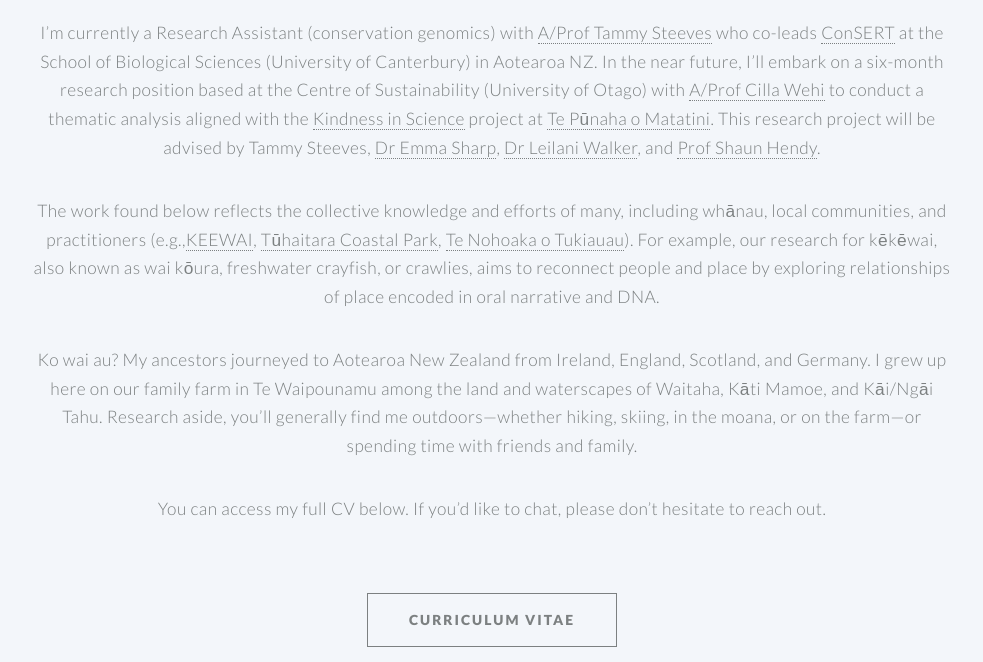
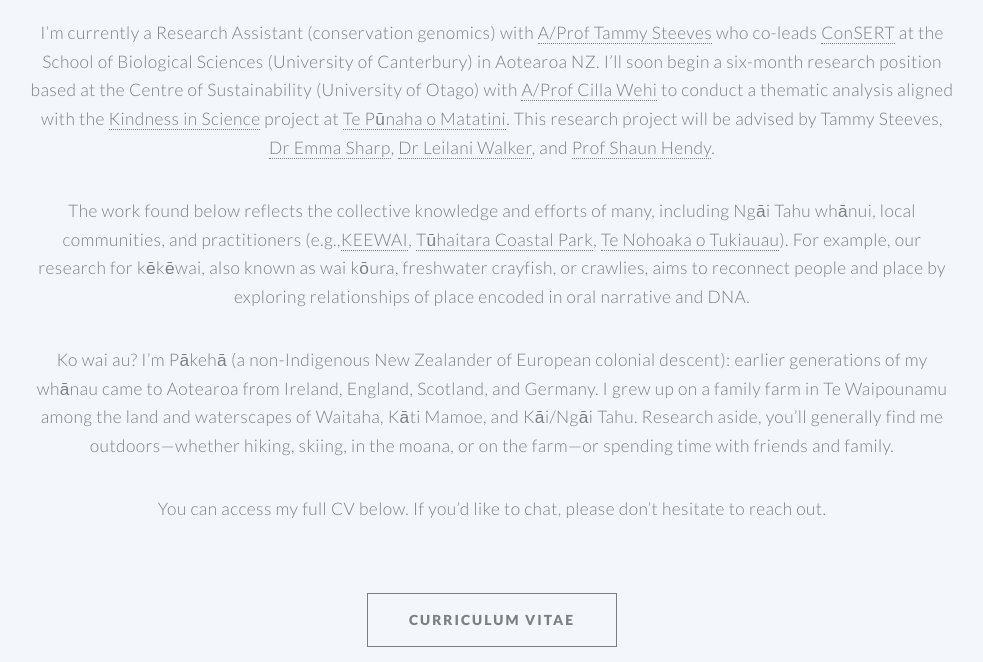
Before and after one commit to aislingrayne/aislingrayne.github.io, a Jekyll site: the page built from index.md, in a window 1280 px wide and 900 px high, scrolled down 855 px, cut to the strip 238-900 px from the top of the window. Shown: the whole strip, without its empty margins (148-1131 px from the left). Built offline with Jekyll 4.4.1, drawn with Linux system fonts in a browser that asks for light colours.

Commit message:
Update index.md

```diff
--- a/index.md
+++ b/index.md
@@ -49,10 +49,10 @@
 
 <img src="../images/profile.png" class="aligncenter" style="max-width:200px" alt="profile">
 
-I'm currently a Research Assistant (conservation genomics) with [A/Prof Tammy Steeves](https://www.canterbury.ac.nz/science/contact-us/people/tammy-steeves.html) who co-leads [ConSERT](http://www.ucconsert.org/) at the School of Biological Sciences (University of Canterbury) in Aotearoa NZ. In the near future, I'll embark on a six-month research position based at the Centre of Sustainability (University of Otago) with [A/Prof Cilla Wehi](http://www.priscillawehi.com/) to conduct a thematic analysis aligned with the *[Kindness in Science](http://www.kindnessinscience.org/)* project at [Te Pūnaha o Matatini](https://www.tepunahamatatini.ac.nz/). This research project will be advised by Tammy Steeves, [Dr Emma Sharp](https://unidirectory.auckland.ac.nz/profile/el-sharp), [Dr Leilani Walker](https://leilani-walker.com/), and [Prof Shaun Hendy](https://www.tepunahamatatini.ac.nz/shaun-hendy/).
+I'm currently a Research Assistant (conservation genomics) with [A/Prof Tammy Steeves](https://www.canterbury.ac.nz/science/contact-us/people/tammy-steeves.html) who co-leads [ConSERT](http://www.ucconsert.org/) at the School of Biological Sciences (University of Canterbury) in Aotearoa NZ. I'll soon begin a six-month research position based at the Centre of Sustainability (University of Otago) with [A/Prof Cilla Wehi](http://www.priscillawehi.com/) to conduct a thematic analysis aligned with the *[Kindness in Science](http://www.kindnessinscience.org/)* project at [Te Pūnaha o Matatini](https://www.tepunahamatatini.ac.nz/). This research project will be advised by Tammy Steeves, [Dr Emma Sharp](https://unidirectory.auckland.ac.nz/profile/el-sharp), [Dr Leilani Walker](https://leilani-walker.com/), and [Prof Shaun Hendy](https://www.tepunahamatatini.ac.nz/shaun-hendy/).
 
-The work found below reflects the collective knowledge and efforts of many, including whānau, local communities, and practitioners (e.g.,[KEEWAI](http://keewai.co.nz/), [Tūhaitara Coastal Park](https://www.tuhaitarapark.org.nz/), [Te Nohoaka o Tukiauau](https://www.tenohoaka.org.nz/)). For example, our research for kēkēwai, also known as wai kōura, freshwater crayfish, or crawlies, aims to reconnect people and place by exploring relationships of place encoded in oral narrative and DNA.
+The work found below reflects the collective knowledge and efforts of many, including Ngāi Tahu whānui, local communities, and practitioners (e.g.,[KEEWAI](http://keewai.co.nz/), [Tūhaitara Coastal Park](https://www.tuhaitarapark.org.nz/), [Te Nohoaka o Tukiauau](https://www.tenohoaka.org.nz/)). For example, our research for kēkēwai, also known as wai kōura, freshwater crayfish, or crawlies, aims to reconnect people and place by exploring relationships of place encoded in oral narrative and DNA.
 
-Ko wai au? My ancestors journeyed to Aotearoa New Zealand from Ireland, England, Scotland, and Germany. I grew up here on our family farm in Te Waipounamu among the land and waterscapes of Waitaha, Kāti Mamoe, and Kāi/Ngāi Tahu. Research aside, you'll generally find me outdoors—whether hiking, skiing, in the moana, or on the farm—or spending time with friends and family.
+Ko wai au? I'm Pākehā (a non-Indigenous New Zealander of European colonial descent): earlier generations of my whānau came to Aotearoa from Ireland, England, Scotland, and Germany. I grew up on a family farm in Te Waipounamu among the land and waterscapes of Waitaha, Kāti Mamoe, and Kāi/Ngāi Tahu. Research aside, you'll generally find me outdoors—whether hiking, skiing, in the moana, or on the farm—or spending time with friends and family.
 
 You can access my full CV below. If you'd like to chat, please don't hesitate to reach out.
```
